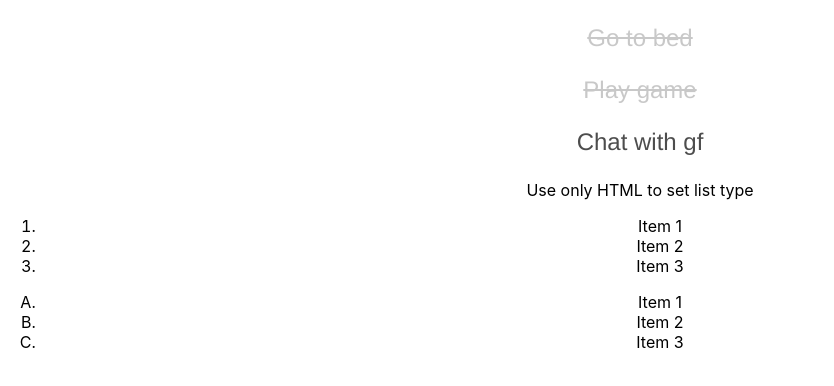
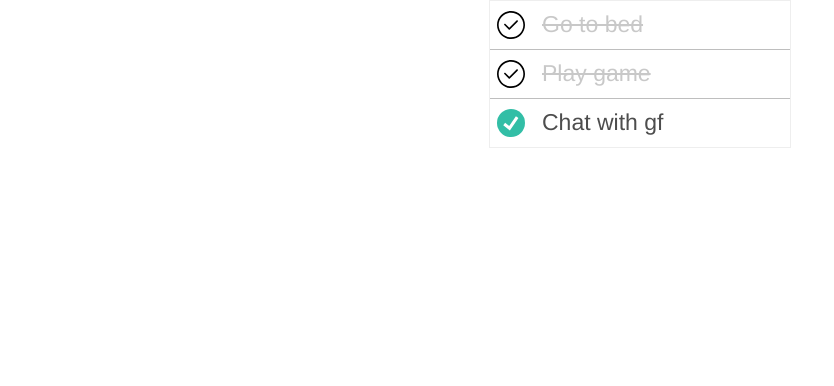
Before and after one commit to loild193/React-Learn, a React (Create React App) app in the folder todo-list/: page / in a window 1280 px wide. Shown: the top 386 px of the page, without its empty margins (0-834 px from the left). Built offline with nearby package versions, Linux system fonts and the light colour scheme.

Commit message:
style for todo app

```diff
--- a/todo-list/src/App.css
+++ b/todo-list/src/App.css
@@ -1,5 +1,7 @@
 .App {
-  text-align: center;
+  width: 300px;
+  margin: 0 auto;
+  border: 1px solid #EEE;
 }
 
 .App-logo {
--- a/todo-list/src/App.js
+++ b/todo-list/src/App.js
@@ -60,10 +60,10 @@ class App extends Component {
         {
           items.length === 0 && 'Nothing here'
         }
-        <p>Use only HTML to set list type</p>
+        {/* <p>Use only HTML to set list type</p>
         {
           this.items.map( (item, index) => <OrderList key={index} item={item}/>)
-        }
+        } */}
       </div>
     );
   }
--- a/todo-list/src/components/TodoItem.css
+++ b/todo-list/src/components/TodoItem.css
@@ -3,12 +3,24 @@
   'Helvetica',
   'Arial',
   sans-serif;
-  font-weight: 300;
-  font-size: 24px;
+  font-weight: normal;
+  font-size: 23px;
   color: #4d4d4d;
+  border-bottom: 1px solid #bebebe;
+  padding: 10px 5px;
+  display: flex;
 }
 
-.TodoItem-done {
+.TodoItem:last-child {
+  border-bottom: none;
+}
+
+.TodoItem > p {
+  margin: 0;
+  margin-left: 15px;
+}
+
+.TodoItem-done > p {
   text-decoration: line-through;
   opacity: 0.3;
 }
--- a/todo-list/src/components/TodoItem.js
+++ b/todo-list/src/components/TodoItem.js
@@ -1,17 +1,23 @@
 import React, { Component } from 'react';
 import classNames from 'classnames';
-
+import checkImg from '../components/img/check.svg';
+import checkDoneImg from '../components/img/check-done.svg';
 
 import './TodoItem.css'
 
 class TodoItem extends Component {
   render() {
     const { item, onClick } = this.props;
+    let url = checkImg;
+    if (item.isDone) {
+      url = checkDoneImg;
+    }
 
     return (
-      <div onClick={onClick} className={classNames('TodoItem', {
+      <div className={classNames('TodoItem', {
         'TodoItem-done': item.isDone
       })}>
+        <img src={url} width={32} height={28} onClick={onClick}/>
         <p>{item.title}</p>
       </div>
     );
```
Also changed, not shown: todo-list/src/components/img/check-done.svg (added), todo-list/src/components/img/check.svg (added).
